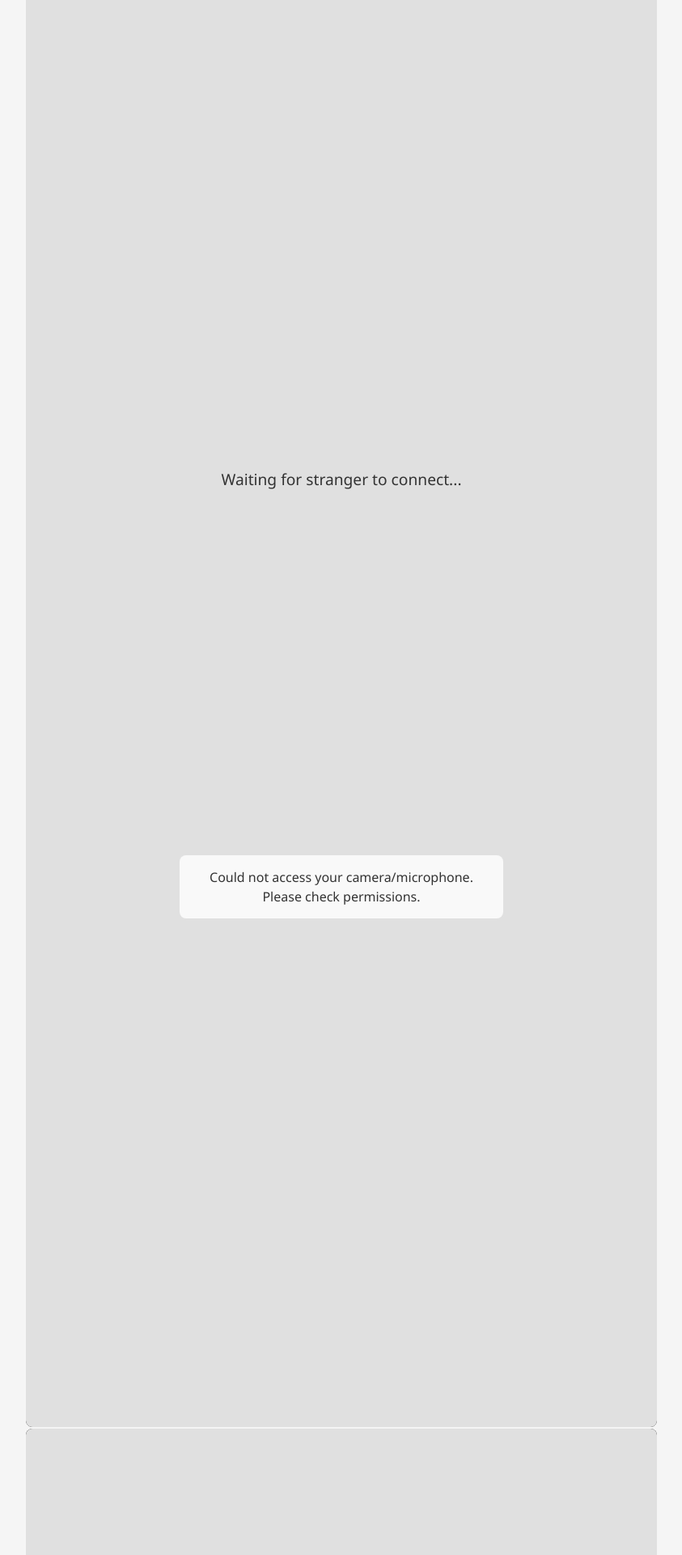
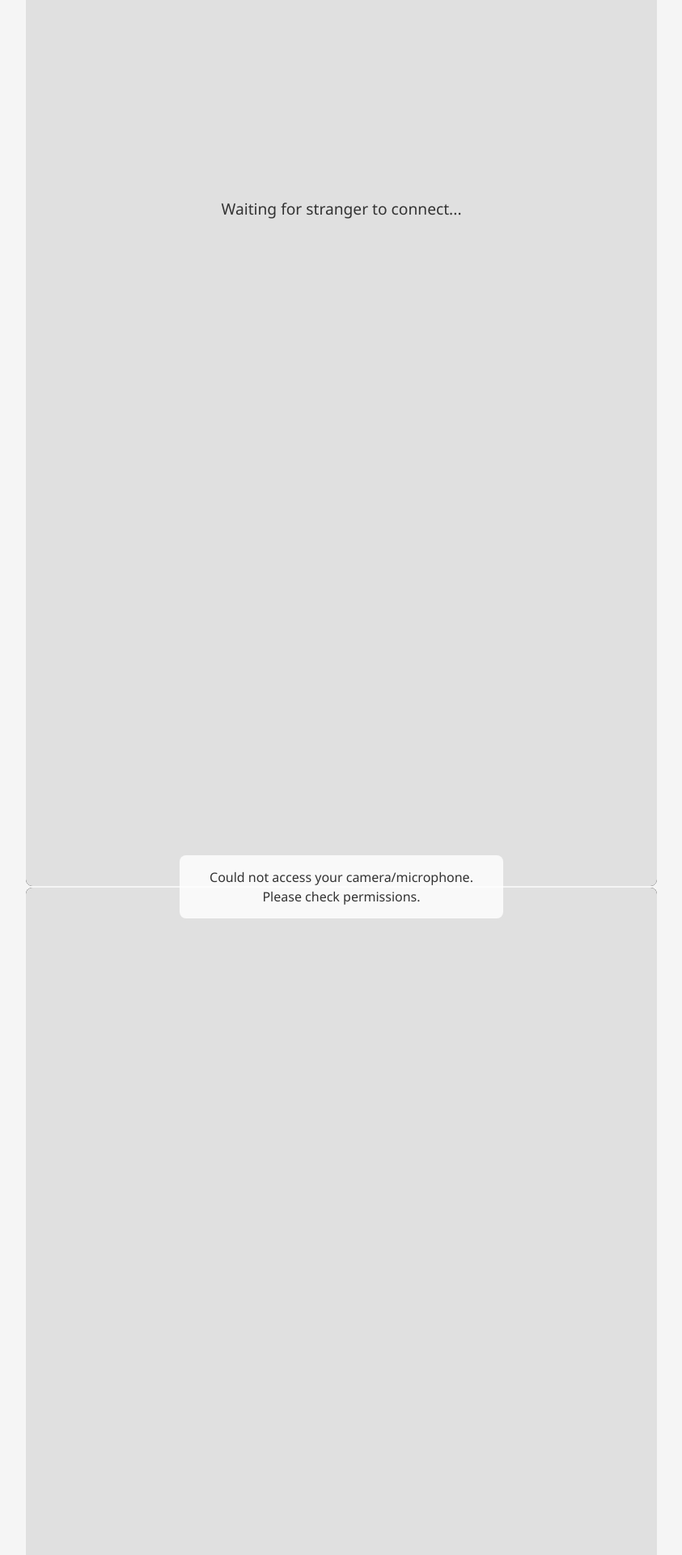
Before and after one commit to shkumaraman/shkumaraman.github.io, a Jekyll site: the page built from chat/video.html, in a window 1280 px wide. Shown: the part 627-2547 px from the top of the page at 81% size, without its empty margins (218-1061 px from the left). Built offline with Jekyll 4.4.1, drawn with Linux system fonts in a browser that asks for light colours; comment, search, counter and statistics services are not loaded.

Commit message:
Update video.html

```diff
--- a/chat/video.html
+++ b/chat/video.html
@@ -193,7 +193,7 @@ description: "TalkRush - Video talk to strangers like on Ome TV & Omegle. No sig
   .remote-video-container {
     position: relative;
     width: 100%;
-    height: 70vh;
+    height: 50vh;
     background: #000;
     border-radius: 8px;
     overflow: hidden;
@@ -203,7 +203,7 @@ description: "TalkRush - Video talk to strangers like on Ome TV & Omegle. No sig
   .local-video-container {
     position: relative;
     width: 100%;
-    height: 30vh;
+    height: 50vh;
     background: #000;
     border-radius: 8px;
     overflow: hidden;
```
